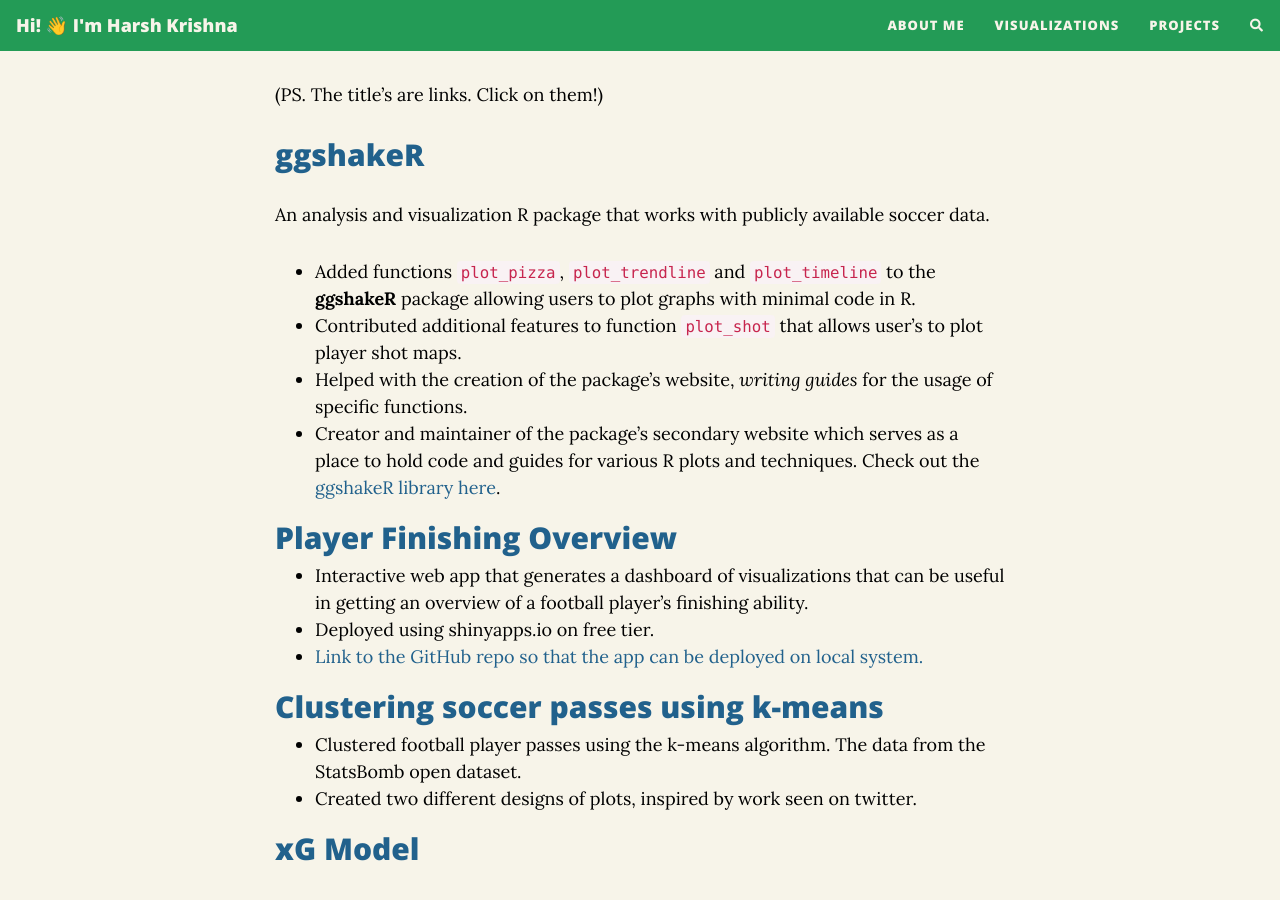
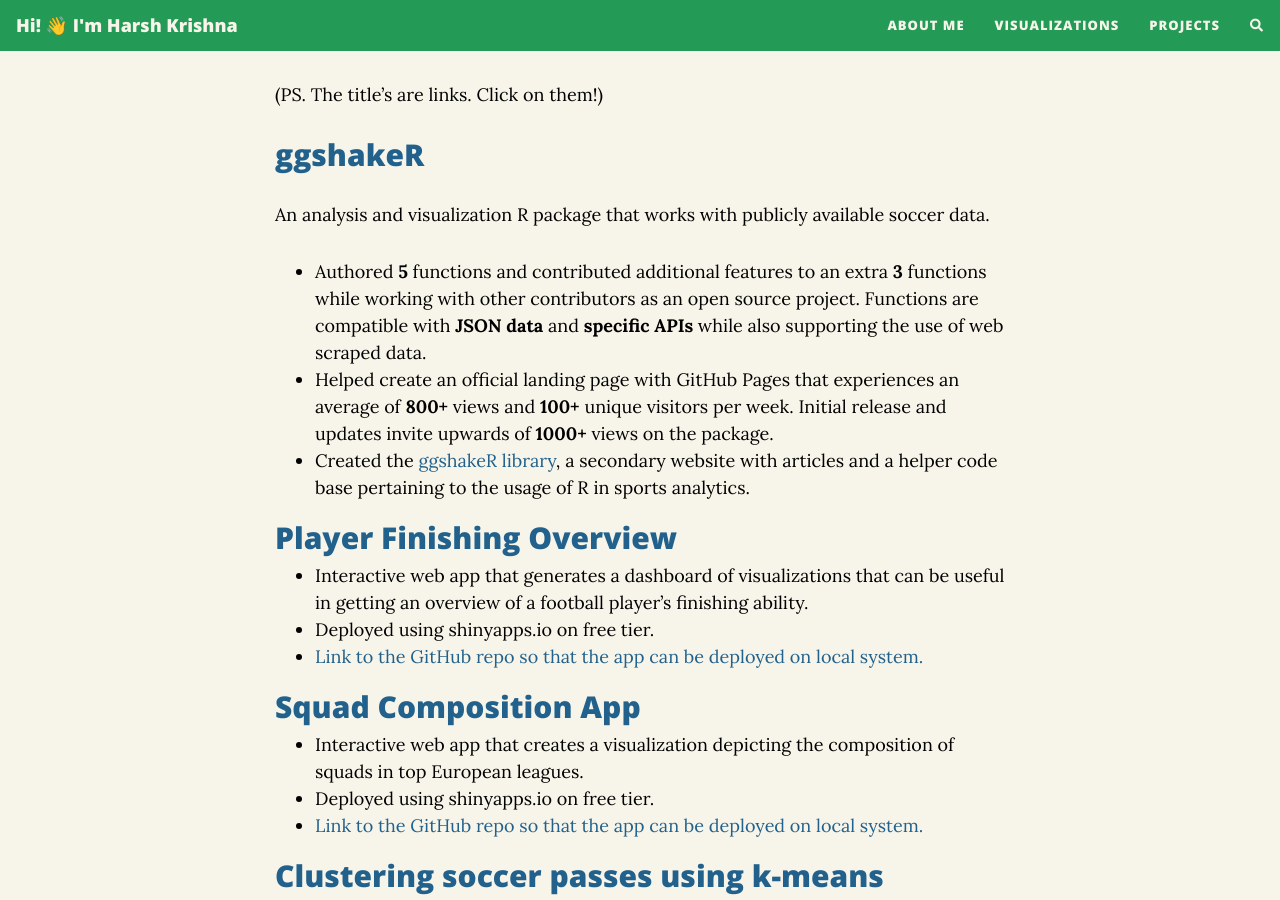
Before and after one commit to harshkrishna17/harshkrishna17.github.io, a Jekyll site: the page built from misc.md, in a window 1280 px wide and 900 px high, scrolled down 252 px. Built offline with Jekyll 4.4.1, drawn with Linux system fonts in a browser that asks for light colours; nearby versions of some CDN libraries; comment, search, counter and statistics services are not loaded.

Commit message:
Update misc.md

```diff
--- a/misc.md
+++ b/misc.md
@@ -11,16 +11,21 @@ This is a collection of my best work and open source projects I have contributed
 
 An analysis and visualization R package that works with publicly available soccer data.
 
-- Added functions `plot_pizza`, `plot_trendline` and `plot_timeline` to the **ggshakeR** package allowing users to plot graphs with minimal code in R.
-- Contributed additional features to function `plot_shot` that allows user's to plot player shot maps.
-- Helped with the creation of the package's website, *writing guides* for the usage of specific functions.
-- Creator and maintainer of the package's secondary website which serves as a place to hold code and guides for various R plots and techniques. Check out the [ggshakeR library here](https://ggshaker.github.io/).
+- Authored **5** functions and contributed additional features to an extra **3** functions while working with other contributors as an open source project. Functions are compatible with **JSON data** and **specific APIs** while also supporting the use of web scraped data.
+- Helped create an official landing page with GitHub Pages that experiences an average of **800+** views and **100+** unique visitors per week. Initial release and updates invite upwards of **1000+** views on the package.
+- Created the [ggshakeR library](https://ggshaker.github.io/), a secondary website with articles and a helper code base pertaining to the usage of R in sports analytics.
 
 ## [Player Finishing Overview](https://harshkrishna.shinyapps.io/PlayerFinishingOverview/?_ga=2.261886797.1933554447.1646064464-894996437.1645865622)
 
 - Interactive web app that generates a dashboard of visualizations that can be useful in getting an overview of a football player's finishing ability.
 - Deployed using shinyapps.io on free tier.
 - [Link to the GitHub repo so that the app can be deployed on local system.](https://github.com/harshkrishna17/PlayerFinishingOverviewShiny)
+
+## [Squad Composition App](https://harshkrishna.shinyapps.io/SquadCompositionApp/)
+
+- Interactive web app that creates a visualization depicting the composition of squads in top European leagues.
+- Deployed using shinyapps.io on free tier.
+- [Link to the GitHub repo so that the app can be deployed on local system.](https://github.com/harshkrishna17/Squad-Composition-App-)
 
 ## [Clustering soccer passes using k-means](https://github.com/harshkrishna17/K-means-Clustering-of-Passes-in-R)
 
```
